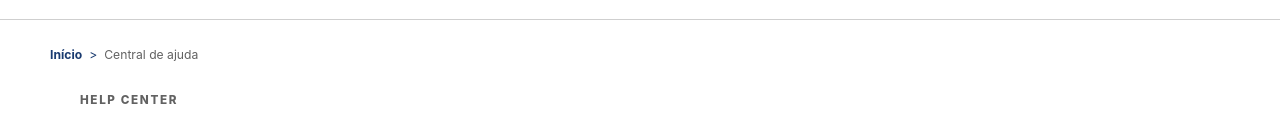
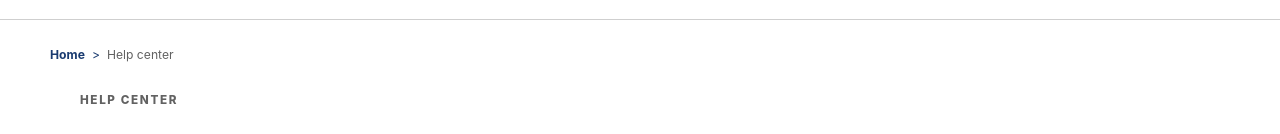
Before and after one commit to ramondavi/codex-projetos, a Next.js app: page /ajuda in a window 1280 px wide. Shown: the part 151-285 px from the top of the page. Built offline with nearby package versions, Linux system fonts and the light colour scheme; no server answers; the database is empty.

Commit message:
Traduz navegacao e pagina de erro nos seis idiomas

```diff
--- a/src/app/not-found.tsx
+++ b/src/app/not-found.tsx
@@ -1,20 +1,31 @@
 import Link from "next/link";
 import { SiteHeader } from "@/components/site-header";
+import { getInterfaceLanguage } from "@/lib/server-language";
+
+const copy = {
+  pt: ["Erro 404 · consulta sem resultado", "Esta página saiu da estante.", "Procuramos no catálogo, entre os rascunhos e até atrás da ficha catalográfica. Nada por aqui.", "A boa notícia: o Pronto! continua no lugar certo.", "Voltar ao início", "Consultar a Central de ajuda"],
+  en: ["Error 404 · no results", "This page has left the shelf.", "We searched the catalog, the drafts, and even behind the catalog cards. Nothing here.", "The good news: Pronto! is still right where it belongs.", "Back to home", "Visit the Help center"],
+  es: ["Error 404 · sin resultados", "Esta página salió de la estantería.", "Buscamos en el catálogo, entre los borradores y hasta detrás de las fichas catalográficas. No hay nada aquí.", "La buena noticia: Pronto! sigue en su lugar.", "Volver al inicio", "Visitar el Centro de ayuda"],
+  de: ["Fehler 404 · keine Ergebnisse", "Diese Seite ist nicht mehr im Regal.", "Wir haben im Katalog, in den Entwürfen und sogar hinter den Karteikarten gesucht. Hier ist nichts.", "Die gute Nachricht: Pronto! ist noch am richtigen Platz.", "Zur Startseite", "Hilfe aufrufen"],
+  fr: ["Erreur 404 · aucun résultat", "Cette page a quitté les rayons.", "Nous avons cherché dans le catalogue, parmi les brouillons et même derrière les fiches. Rien ici.", "La bonne nouvelle : Pronto! est toujours à sa place.", "Retour à l’accueil", "Consulter le Centre d’aide"],
+  it: ["Errore 404 · nessun risultato", "Questa pagina ha lasciato lo scaffale.", "Abbiamo cercato nel catalogo, tra le bozze e persino dietro le schede. Qui non c’è nulla.", "La buona notizia: Pronto! è ancora al suo posto.", "Torna alla home", "Visita il Centro assistenza"],
+};
 
 export default async function NotFound() {
+  const t = copy[await getInterfaceLanguage()];
   return (
     <>
       <SiteHeader />
       <main className="not-found-page">
         <section className="container not-found-card" aria-labelledby="not-found-title">
-          <p className="eyebrow">Erro 404 · consulta sem resultado</p>
+          <p className="eyebrow">{t[0]}</p>
           <div className="not-found-stamp" aria-hidden="true">404</div>
-          <h1 id="not-found-title">Esta página saiu da estante.</h1>
-          <p>Procuramos no catálogo, entre os rascunhos e até atrás da ficha catalográfica. Nada por aqui.</p>
-          <p className="not-found-note">A boa notícia: o Pronto! continua no lugar certo.</p>
+          <h1 id="not-found-title">{t[1]}</h1>
+          <p>{t[2]}</p>
+          <p className="not-found-note">{t[3]}</p>
           <div className="not-found-actions">
-            <Link className="button button--primary" href="/">Voltar ao início</Link>
-            <Link className="button button--secondary" href="/ajuda">Consultar a Central de ajuda</Link>
+            <Link className="button button--primary" href="/">{t[4]}</Link>
+            <Link className="button button--secondary" href="/ajuda">{t[5]}</Link>
           </div>
         </section>
       </main>
--- a/src/components/breadcrumbs.tsx
+++ b/src/components/breadcrumbs.tsx
@@ -2,31 +2,44 @@
 
 import Link from "next/link";
 import { usePathname } from "next/navigation";
+import { useInterfaceLanguage } from "./interface-language";
+
+const copy = {
+  pt: ["Caminho de navegação", "Início", "Central de ajuda", "Política de privacidade", "Acessibilidade", "Visão geral", "Fila de solicitações", "Atendimento", "Ficha catalográfica", "Minha solicitação", "Nova solicitação", "Corrigir solicitação", "Autodepósito", "Administração", "Programas e coordenações", "Minha conta"],
+  en: ["Navigation path", "Home", "Help center", "Privacy policy", "Accessibility", "Overview", "Request queue", "Service", "Catalog record", "My request", "New request", "Correct request", "Self-deposit", "Administration", "Programs and coordinators", "My account"],
+  es: ["Ruta de navegación", "Inicio", "Centro de ayuda", "Política de privacidad", "Accesibilidad", "Resumen", "Solicitudes", "Atención", "Ficha catalográfica", "Mi solicitud", "Nueva solicitud", "Corregir solicitud", "Autodepósito", "Administración", "Programas y coordinaciones", "Mi cuenta"],
+  de: ["Navigationspfad", "Startseite", "Hilfe", "Datenschutzerklärung", "Barrierefreiheit", "Übersicht", "Anfragen", "Bearbeitung", "Katalogeintrag", "Meine Anfrage", "Neue Anfrage", "Anfrage korrigieren", "Selbsteinreichung", "Verwaltung", "Studiengänge und Koordination", "Mein Konto"],
+  fr: ["Fil d’Ariane", "Accueil", "Centre d’aide", "Politique de confidentialité", "Accessibilité", "Vue d’ensemble", "Demandes", "Traitement", "Notice de catalogage", "Ma demande", "Nouvelle demande", "Corriger la demande", "Auto-dépôt", "Administration", "Programmes et coordinations", "Mon compte"],
+  it: ["Percorso di navigazione", "Home", "Centro assistenza", "Informativa sulla privacy", "Accessibilità", "Panoramica", "Richieste", "Assistenza", "Scheda catalografica", "La mia richiesta", "Nuova richiesta", "Correggi la richiesta", "Autodeposito", "Amministrazione", "Programmi e coordinamenti", "Il mio account"],
+};
 
 type Crumb = { label: string; href?: string };
 
 function Trail({ items, variant }: { items: Crumb[]; variant: "public" | "dashboard" }) {
+  const { language } = useInterfaceLanguage();
   if (items.length < 2) return null;
-  return <nav className={`breadcrumb breadcrumb--${variant}`} aria-label="Caminho de navegação"><ol>{items.map((item, index) => <li key={`${item.label}-${index}`}>{item.href && index < items.length - 1 ? <Link href={item.href}>{item.label}</Link> : <span aria-current={index === items.length - 1 ? "page" : undefined}>{item.label}</span>}</li>)}</ol></nav>;
+  return <nav className={`breadcrumb breadcrumb--${variant}`} aria-label={copy[language][0]}><ol>{items.map((item, index) => <li key={`${item.label}-${index}`}>{item.href && index < items.length - 1 ? <Link href={item.href}>{item.label}</Link> : <span aria-current={index === items.length - 1 ? "page" : undefined}>{item.label}</span>}</li>)}</ol></nav>;
 }
 
 export function PublicBreadcrumbs() {
   const pathname = usePathname();
-  const labels: Record<string, string> = { "/ajuda": "Central de ajuda", "/perguntas-frequentes": "Central de ajuda", "/politica-de-privacidade": "Política de privacidade", "/acessibilidade": "Acessibilidade" };
+  const { language } = useInterfaceLanguage(); const t = copy[language];
+  const labels: Record<string, string> = { "/ajuda": t[2], "/perguntas-frequentes": t[2], "/politica-de-privacidade": t[3], "/acessibilidade": t[4] };
   const label = labels[pathname];
-  return label ? <Trail variant="public" items={[{ label: "Início", href: "/" }, { label }]} /> : null;
+  return label ? <Trail variant="public" items={[{ label: t[1], href: "/" }, { label }]} /> : null;
 }
 
 export function DashboardBreadcrumbs() {
   const pathname = usePathname();
-  const items: Crumb[] = [{ label: "Visão geral", href: "/painel" }];
+  const { language } = useInterfaceLanguage(); const t = copy[language];
+  const items: Crumb[] = [{ label: t[5], href: "/painel" }];
   if (pathname === "/painel") return null;
-  if (pathname.startsWith("/painel/fila")) items.push({ label: "Fila de solicitações" });
-  else if (pathname.startsWith("/painel/atendimento/")) { items.push({ label: "Fila de solicitações", href: "/painel/fila" }, { label: "Atendimento" }); if (pathname.endsWith("/ficha")) items.push({ label: "Ficha catalográfica" }); }
-  else if (pathname.startsWith("/painel/solicitacao")) { items.push({ label: "Minha solicitação", href: "/painel/solicitacao" }); if (pathname.endsWith("/nova")) items.push({ label: "Nova solicitação" }); if (pathname.endsWith("/corrigir")) items.push({ label: "Corrigir solicitação" }); }
-  else if (pathname.startsWith("/painel/autodeposito")) items.push({ label: "Autodepósito" });
-  else if (pathname.startsWith("/painel/admin/programas")) items.push({ label: "Administração", href: "/painel/admin" }, { label: "Programas e coordenações" });
-  else if (pathname.startsWith("/painel/admin")) items.push({ label: "Administração" });
-  else if (pathname.startsWith("/painel/conta")) items.push({ label: "Minha conta" });
+  if (pathname.startsWith("/painel/fila")) items.push({ label: t[6] });
+  else if (pathname.startsWith("/painel/atendimento/")) { items.push({ label: t[6], href: "/painel/fila" }, { label: t[7] }); if (pathname.endsWith("/ficha")) items.push({ label: t[8] }); }
+  else if (pathname.startsWith("/painel/solicitacao")) { items.push({ label: t[9], href: "/painel/solicitacao" }); if (pathname.endsWith("/nova")) items.push({ label: t[10] }); if (pathname.endsWith("/corrigir")) items.push({ label: t[11] }); }
+  else if (pathname.startsWith("/painel/autodeposito")) items.push({ label: t[12] });
+  else if (pathname.startsWith("/painel/admin/programas")) items.push({ label: t[13], href: "/painel/admin" }, { label: t[14] });
+  else if (pathname.startsWith("/painel/admin")) items.push({ label: t[13] });
+  else if (pathname.startsWith("/painel/conta")) items.push({ label: t[15] });
   return <Trail variant="dashboard" items={items} />;
 }
```
